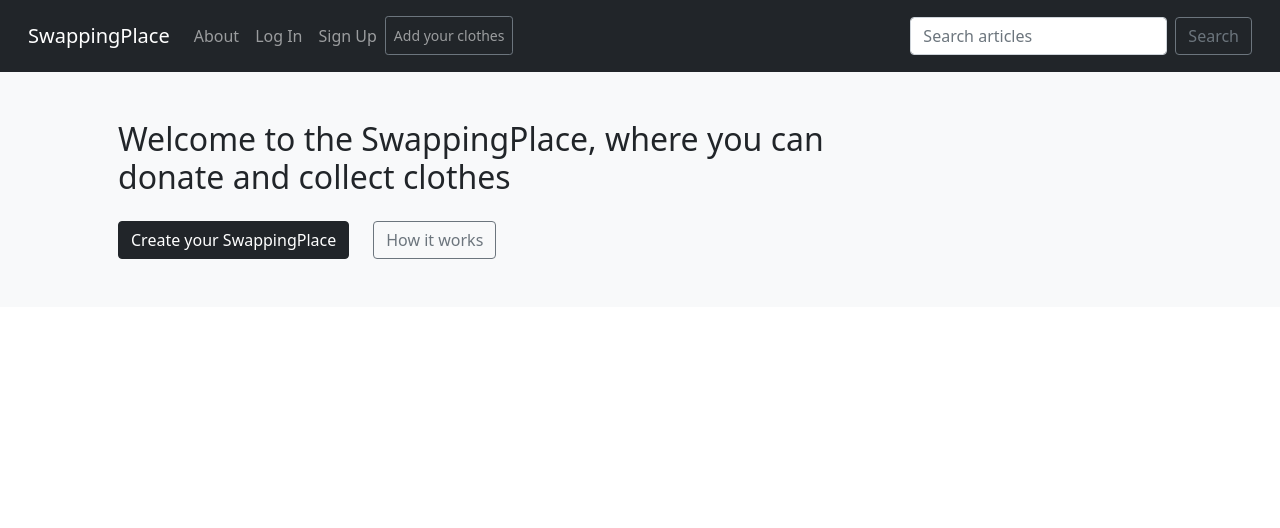
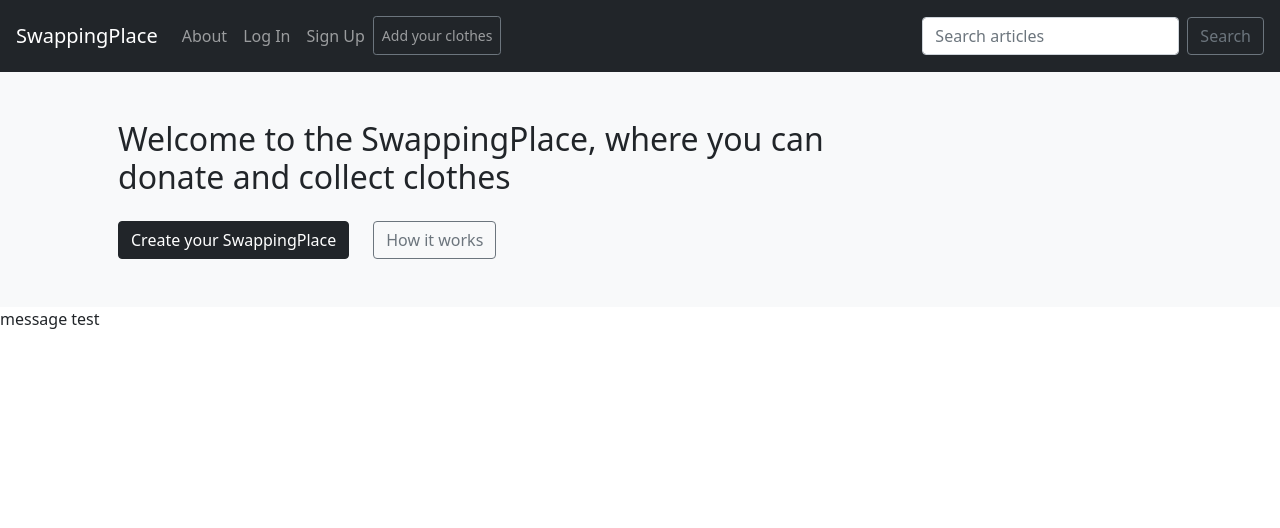
Before and after one commit to LudoTreb/Swapping-place, a Django app: page / in a window 1280 px wide. Shown: the top 528 px of the page. Run offline with Django 4.2, Linux system fonts and the light colour scheme.

Commit message:
WIP: to include template product list in template home

```diff
--- a/templates/home.html
+++ b/templates/home.html
@@ -17,4 +17,5 @@
         </div>
     </div>
 </div>
+{% include "swapping/swapping_product_list.html" with swapping_product_list=swapping_product_list %}
 {% endblock content %}
--- a/templates/swapping/swapping_product_list.html
+++ b/templates/swapping/swapping_product_list.html
@@ -4,11 +4,10 @@
 {% block title %}Swapping Product{% endblock title %}
 
 {% block content %}
+    <p>message test</p>
     {% for product in swapping_product_list %}
         <div>
             <h2><a href="">{{ product.title }}</a></h2>
         </div>
-
     {% endfor %}
-
 {% endblock content %}
```
